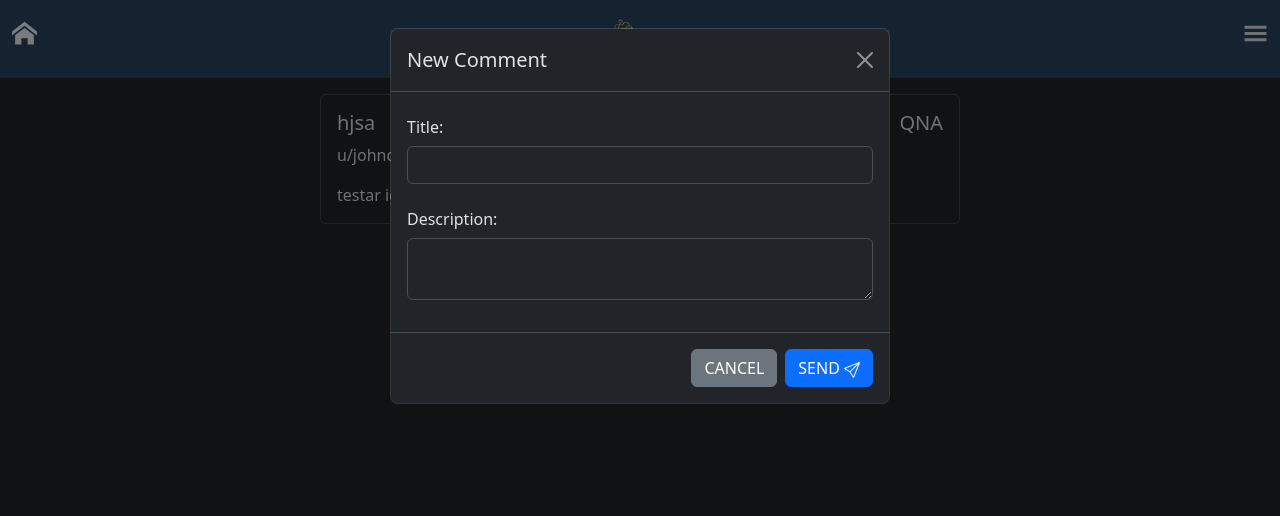
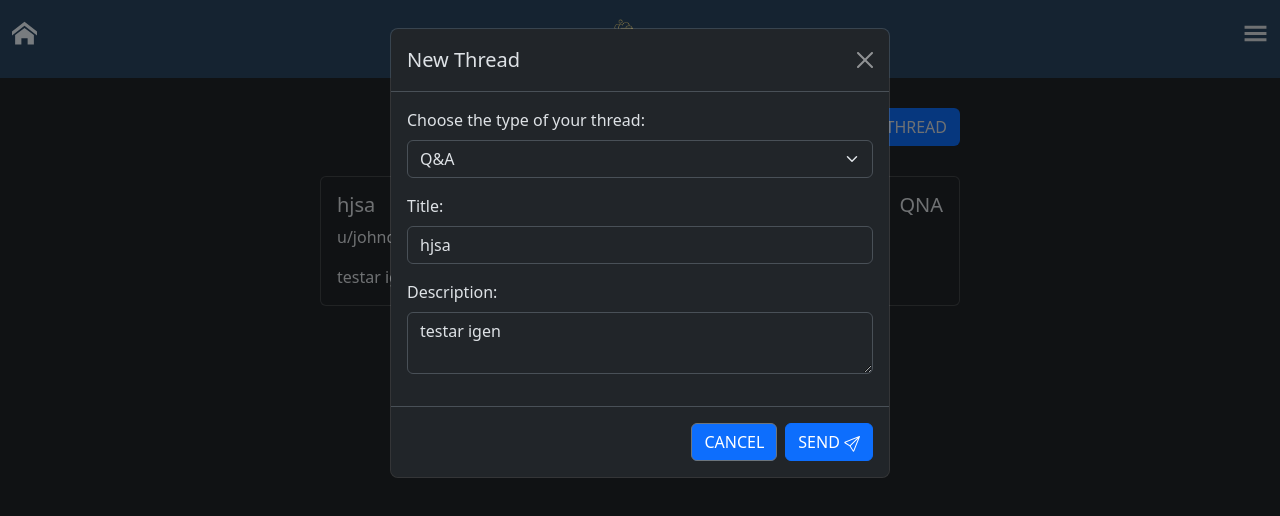
Before and after one commit to fridaew/typescript-online-forum, a React (Create React App) app in the folder webshop-typescript/: page /thread/10 in a window 1280 px wide. Both pictures are taken after a click on the button "NEW COMMENT TO THREAD". Shown: the top 516 px of the page. Built offline with nearby package versions, Linux system fonts and the light colour scheme; data requests are answered from the project's data file.

Commit message:
added update component

```diff
--- a/webshop-typescript/db.json
+++ b/webshop-typescript/db.json
@@ -1,10 +1,10 @@
 {
   "posts": [
     {
-      "title": "JS Course",
-      "category": "THREAD",
+      "title": "JS Course2",
+      "category": "QNA",
       "creationDate": "Monday",
-      "description": "JS is really fun!",
+      "description": "JS is really fun!:)))))",
       "creator": "Krille",
       "id": 3
     },
--- a/webshop-typescript/src/App.tsx
+++ b/webshop-typescript/src/App.tsx
@@ -21,7 +21,7 @@ function App() {
           <Routes>
             <Route path="/" element={<ThreadListView />} />
 
-            <Route path="/thread/:id" element={<ThreadDetailsView title='' description='' category='' creator={{userName: ''}} />} />
+            <Route path="/thread/:id" element={<ThreadDetailsView  title='' description='' category='' creator={{userName: ''}} />} />
 
           </Routes>
         </div>
--- a/webshop-typescript/src/components/ThreadDetailsView.tsx
+++ b/webshop-typescript/src/components/ThreadDetailsView.tsx
@@ -1,6 +1,9 @@
 import React, { useEffect, useState } from 'react';
 import { useParams } from 'react-router-dom';
 import ThreadCommentsView from './ThreadCommentsView';
+import UpdateThread from './UpdateThread';
+
+
 
 interface ThreadDetailsProps {
   title: string;
@@ -11,9 +14,13 @@ interface ThreadDetailsProps {
   }
 }
 
+
+
 const ThreadDetailsView: React.FC<ThreadDetailsProps> = () => {
   const { id } = useParams();
   const [threadData, setThreadData] = useState<ThreadDetailsProps | null>(null);
+
+  const [data, setData] = useState<Thread[]>([])
 
   useEffect(() => {
     const fetchData = async () => {
@@ -31,6 +38,9 @@ const ThreadDetailsView: React.FC<ThreadDetailsProps> = () => {
   }, [id]);
 
   return (
+
+    <div>
+       <UpdateThread setData={setData}/>
     <div className="thread-wrapper d-flex justify-content-center align-items-center flex-column my-3">
       {threadData && (
         <div className="card w-50 mb-3">
@@ -43,9 +53,22 @@ const ThreadDetailsView: React.FC<ThreadDetailsProps> = () => {
             <p className="card-text">{threadData.description}</p>
           </div>
         </div>
+
       )}
-      <ThreadCommentsView />
+
+
+
+
+
+          <ThreadCommentsView />
+
+
+
     </div>
+
+    </div>
+
+
   );
 };
 
--- a/webshop-typescript/src/components/ThreadListView.tsx
+++ b/webshop-typescript/src/components/ThreadListView.tsx
@@ -3,6 +3,7 @@ import axios from 'axios';
 import ThreadCreationView from './ThreadCreationView'
 import ThreadDetailsView from './ThreadDetailsView';
 import { Link } from 'react-router-dom';
+
 
 const ThreadListView = () => {
 
@@ -38,7 +39,10 @@ const ThreadListView = () => {
         </Link>
         ))}
       </div>
+
     </div>
+
+
   )
 
 }
--- /dev/null
+++ b/webshop-typescript/src/components/UpdateThread.tsx
@@ -0,0 +1,144 @@
+
+import { useState, useEffect } from 'react';
+import { Navigate, useParams, useNavigate } from 'react-router-dom';
+import axios from 'axios';
+
+interface ThreadCreationViewProps2 {
+    setData: React.Dispatch<React.SetStateAction<Thread[]>>;
+  }
+
+
+const UpdateThread = ({setData}: ThreadCreationViewProps2) => {
+
+  const { id } = useParams();
+
+const [threadData, setThreadData] = useState({
+  title: '',
+  category: 'THREAD',
+  description: '',
+});
+
+
+  useEffect(() => {
+
+    axios
+
+      .get(`http://localhost:8080/posts/${id}`)
+      .then((response) => {
+        const fetchedThreads = response.data;
+        setThreadData(fetchedThreads);
+        console.log(fetchedThreads);
+      })
+      .catch((error) => {
+        console.error('Error fetching threads:', error);
+      });
+
+
+  }, [id]);
+
+  const handleInput = (e: React.ChangeEvent<HTMLInputElement | HTMLTextAreaElement>) => {
+    const { name, value } = e.target;
+    setThreadData({
+      ...threadData,
+      [name]: value,
+    });
+  };
+
+  const handleCategoryChange = (e: React.ChangeEvent<HTMLSelectElement>) => {
+    setThreadData({
+      ...threadData,
+      category: e.target.value as ThreadCategory,
+    });
+  };
+
+
+  const updateThread2 = async () => {
+
+
+    console.log('updateThread2 called');
+  try {
+    const response = await axios.put(`http://localhost:8080/posts/${id}`, threadData, {
+      headers: {
+        'Content-Type': 'application/json',
+      },
+    });
+
+    if (response.status !== 200) {
+      console.error('Error:', response);
+      throw new Error('Failed to update thread');
+    }
+
+    const updatedThread = response.data;
+    console.log('Updated Thread:', updatedThread);
+
+    // Clear the form data and update the state with the updated thread
+    setThreadData({
+      title: '',
+      category: 'THREAD',
+      description: '',
+    });
+
+
+
+    // Update the list of threads with the updated thread
+    setData((prevThreads) => [...prevThreads, updatedThread]);
+  } catch (error) {
+    console.error('Error:', error);
+  }
+};
+
+
+
+
+
+
+  return (
+    <div>
+    <div className='thread-btn'>  <button type="button" className="btn" data-bs-toggle="modal" data-bs-target="#exampleModal" data-bs-whatever="@mdo">
+      UPDATE THREAD
+    </button></div>
+
+
+    <div className="modal fade" id="exampleModal" tabIndex={-1} aria-labelledby="exampleModalLabel" aria-hidden="true">
+      <div className="modal-dialog">
+        <div className="modal-content">
+          <div className="modal-header">
+            <h5 className="modal-title" id="exampleModalLabel">New Thread</h5>
+            <button type="button" className="btn-close" data-bs-dismiss="modal" aria-label="Close"></button>
+          </div>
+          <div className="modal-body">
+            <form>
+              <div className="mb-3">
+                <label htmlFor="category" className="form-label">Choose the type of your thread:</label>
+                <select className="form-select" id="category" name="category" value={threadData.category} onChange={handleCategoryChange}>
+                  <option value="THREAD">Thread</option>
+                  <option value="QNA">Q&A</option>
+                </select>
+              </div>
+              <div className="mb-3">
+                <label htmlFor="title" className="form-label">Title:</label>
+                <input type="text" className="form-control" id="title" name="title" value={threadData.title} onChange={handleInput} />
+              </div>
+              <div className="mb-3">
+                <label htmlFor="description" className="form-label">Description:</label>
+                <textarea className="form-control" id="description" name="description" value={threadData.description} onChange={handleInput}></textarea>
+              </div>
+            </form>
+          </div>
+          <div className="modal-footer">
+            <button type="button" className="btn btn-secondary" data-bs-dismiss="modal">CANCEL</button>
+            <button type="button" className="btn btn-primary" onClick={updateThread2} data-bs-dismiss='modal'>
+              SEND <svg xmlns="http://www.w3.org/2000/svg" width="16" height="16" fill="currentColor" className="bi bi-send" viewBox="0 0 16 16">
+                <path d="M15.854.146a.5.5 0 0 1 .11.54l-5.819 14.547a.75.75 0 0 1-1.329.124l-3.178-4.995L.643 7.184a.75.75 0 0 1 .124-1.33L15.314.037a.5.5 0 0 1 .54.11ZM6.636 10.07l2.761 4.338L14.13 2.576 6.636 10.07Zm6.787-8.201L1.591 6.602l4.339 2.76 7.494-7.493Z" />
+              </svg>
+            </button>
+          </div>
+        </div>
+      </div>
+    </div>
+  </div>
+
+  )
+  }
+
+export default UpdateThread
--- a/webshop-typescript/src/styles/main.css
+++ b/webshop-typescript/src/styles/main.css
@@ -20,3 +20,20 @@ img {
 .primary:hover {
   background-color: hsl(209, 39%, 23%);
 }
+
+button.btn{
+  background-color: #0D6EFD;
+  }
+
+
+button.btn:hover{
+  background-color: hsl(209, 39%, 23%);
+  border: 1px solid hsl(209, 36%, 39%);
+}
+
+.thread-btn{
+  display: flex;
+  justify-content: end;
+  margin: 30px;
+ margin-right: 25%;
+}
```
